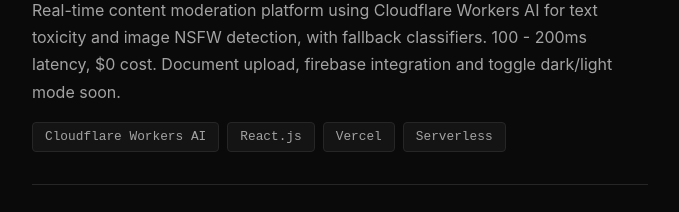
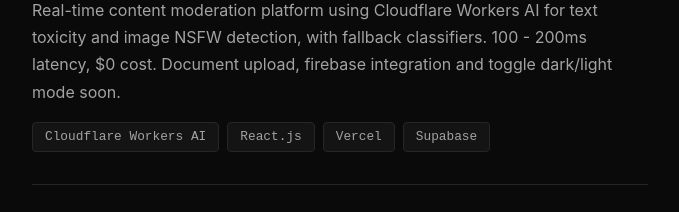
Before and after one commit to christophertendi/portfolio-minimal-1, a React (Vite) app: page / in a window 1280 px wide. Shown: the part 4360-4572 px from the top of the page, without its empty margins (300-979 px from the left). Built offline with nearby package versions, Linux system fonts and the light colour scheme; no server answers.

Commit message:
added new tech

```diff
--- a/src/components/Projects.jsx
+++ b/src/components/Projects.jsx
@@ -12,7 +12,7 @@ const Projects = () => {
         "Cloudflare Workers AI",
         "React.js",
         "Vercel",
-        "Serverless",
+        "Supabase"
       ]
     },
 
```
